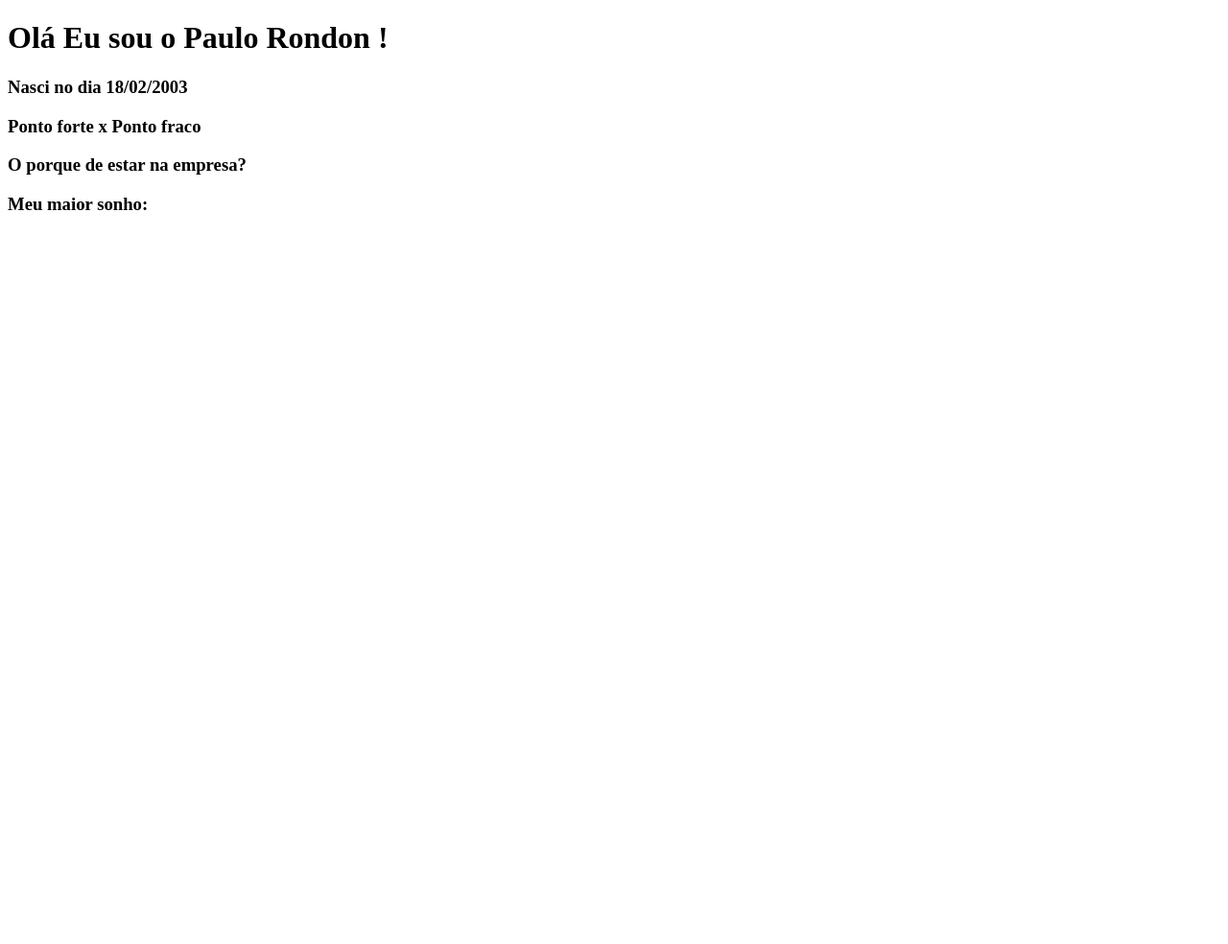
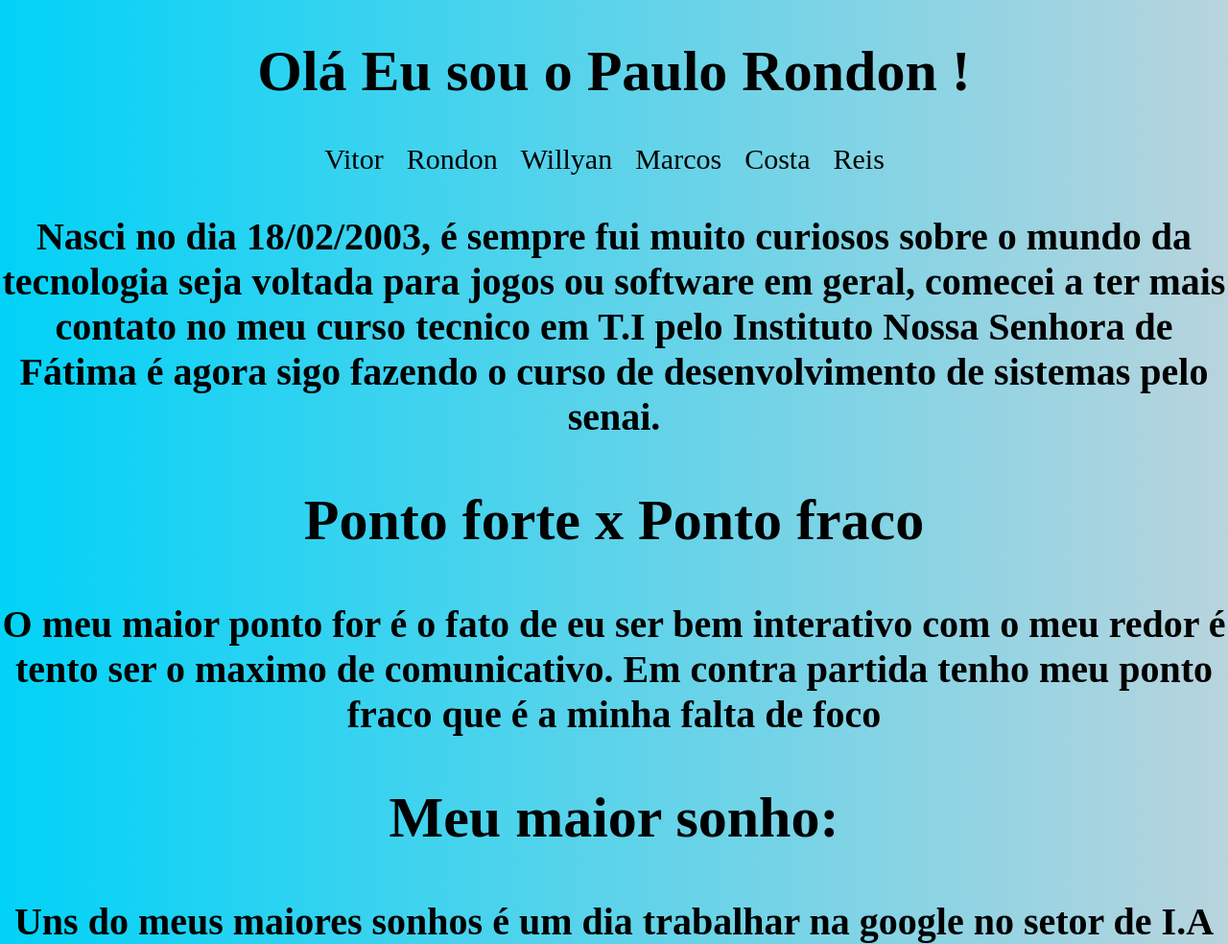
Before and after one commit to NexusGroup6/aula1208, a plain HTML site: page rondon.html in a window 1280 px wide. Shown: the whole page at 96% size. Before the commit the page ends 800 px from the top, so only its background shows below. Drawn offline with Linux system fonts and the light colour scheme.

Commit message:
css é icon

```diff
--- /dev/null
+++ b/rondon.css
@@ -0,0 +1,63 @@
+html {
+
+    background-image: linear-gradient(90deg, #01d2f7, #b8d4dd);
+    width: 100vw;
+    height: 100vh;
+    margin: 0px;
+    border: 0px;
+    background-size: contain;
+
+}
+
+h1 {
+
+    color: rgb(0, 0, 0);
+    text-align: center;
+    font-size: 60px;
+}
+h2 {
+
+    color: rgb(0, 0, 0);
+    text-align: center;
+    font-size: 60px;
+}
+h3 {
+
+    color: rgb(0, 0, 0);
+    text-align: center;
+    font-size: 40px;
+}
+
+body {
+
+    margin: 0px;
+    border: 0px;
+    overflow-x: hidden;
+
+}
+
+header {
+
+    text-align: center;
+}
+
+main {
+
+    font-family: Georgia, 'Times New Roman', Times, serif;
+    font-size: 45px;
+    color: whitesmoke;
+    text-align: center;
+    padding-top: 40px;
+}
+
+
+.links a {
+    text-decoration: none;
+    color: rgb(0, 0, 0);
+    font-size: 30px;
+    margin-right: 20px;
+}
+
+.links a:hover {
+    color: rgb(55, 10, 253);
+}
--- a/rondon.html
+++ b/rondon.html
@@ -4,14 +4,34 @@
     <meta charset="UTF-8">
     <meta http-equiv="X-UA-Compatible" content="IE=edge">
     <meta name="viewport" content="width=device-width, initial-scale=1.0">
+    <link rel="stylesheet" href="rondon.css">
+    <link rel="icon" href="icon/Pr.png">
     <title>Paulo Rondon</title>
 </head>
 <body>
+
     <h1>Olá Eu sou o Paulo Rondon !</h1>
-    <h3>Nasci no dia 18/02/2003</h3>
-    <h3>Ponto forte x Ponto fraco</h3>
-    <h3>O porque de estar na empresa?</h3>
-    <h3>Meu maior sonho:</h3>
+    <header>
+
+        <div class="links">
+            <a href="vitor.html">Vitor</a>
+            <a href="rondon.html">Rondon</a>
+            <a href="willyan.html">Willyan</a>
+            <a href="marcos.html">Marcos</a>
+            <a href="costa.html">Costa</a>
+            <a href="reis.html">Reis</a>
+        </div>
+
+    </header>
+    <h3>Nasci no dia 18/02/2003, é sempre fui muito curiosos sobre o mundo da tecnologia seja voltada para jogos ou software em geral, comecei a ter mais contato no meu curso tecnico em T.I pelo Instituto Nossa Senhora de Fátima é agora sigo fazendo o curso de desenvolvimento de sistemas pelo senai.</h3>
+
+    <h2>Ponto forte x Ponto fraco</h2>
+
+    <h3>O meu maior ponto for é o fato de eu ser bem interativo com o meu redor é tento ser o maximo de comunicativo. Em contra partida tenho meu ponto fraco que é a minha falta de foco</h2>
+
+    <h2>Meu maior sonho:</h2>
+
+ <h3>Uns do meus maiores sonhos é um dia trabalhar na google no setor de I.A</h3>
 
 </body>
 </html>
```
Also changed, not shown: icon/Pr.png (added).
